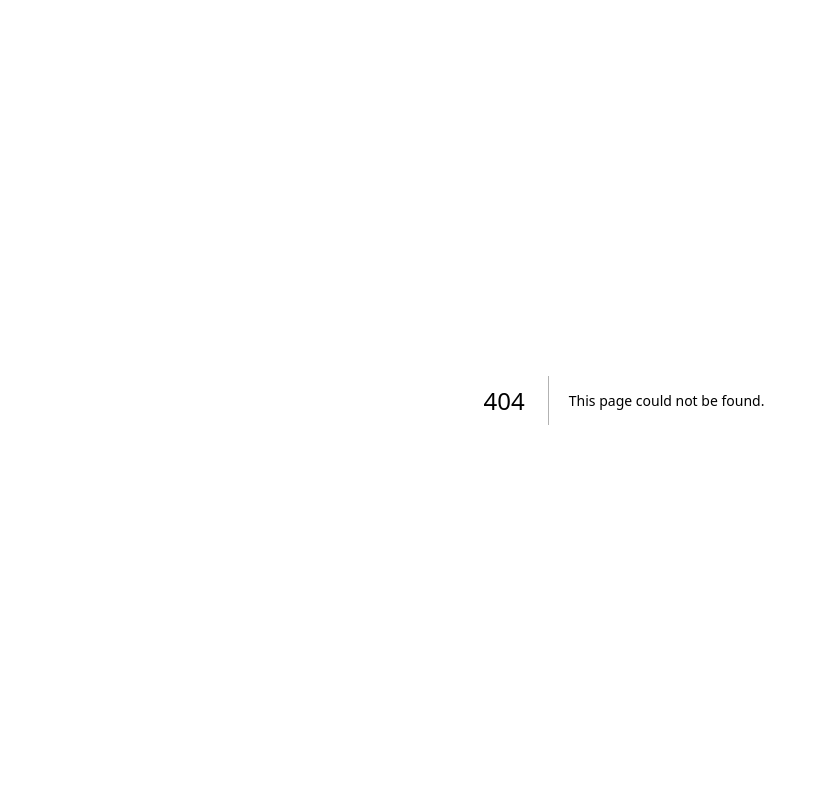
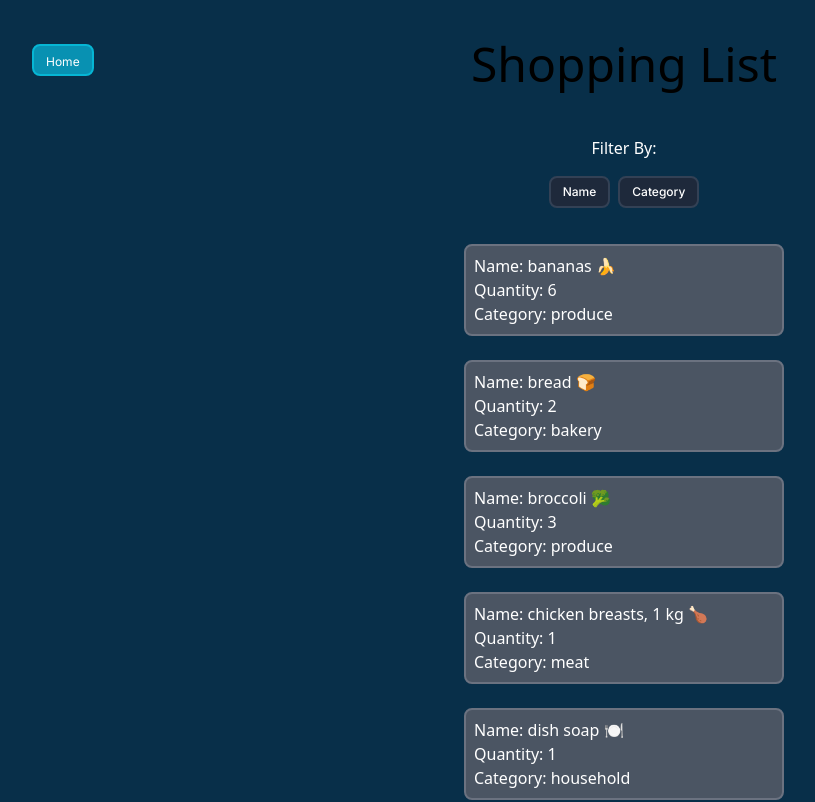
Before and after one commit to edwardmontilla/cprg306-assignments, a Next.js app: page /week6 in a window 1280 px wide. Before the commit this address had no page. Shown: the top 802 px of the page, without its empty margins (16-831 px from the left). Built offline with nearby package versions, Linux system fonts and the light colour scheme.

Commit message:
updated week 6

```diff
--- /dev/null
+++ b/app/week6/item-list.js
@@ -0,0 +1,49 @@
+"use client";
+
+import { useState } from "react";
+import Item from "./item.js";
+import items from "./items.json";
+
+export default function ItemList() {
+
+    const [sortBy, setSortBy] = useState("name");
+
+    if (sortBy === "name") {
+        items.sort((a, b) => a.name.localeCompare(b.name));
+    }
+    else if (sortBy === "category") {
+        items.sort((a,b) => a.category.localeCompare(b.category));
+    }
+
+    return (
+        <>
+            <div class="flex items-center justify-center mb-4">
+                <p class="font-sans"> Filter By: </p>
+            </div>
+            <div class="flex items-center justify-center space-x-2 mb-6">
+                <button
+                    onClick={() => setSortBy("name")}
+                    class="text-xs text-white bg-slate-800 border-2 border-slate-700 h-8 w-13 max-w-s px-3 rounded-lg hover:bg-cyan-700">
+                        Name</button>
+
+                <button
+                    onClick={() => setSortBy("category")}
+                    class="text-xs text-white bg-slate-800 border-2 border-slate-700 h-8 w-13 max-w-s px-3 rounded-lg hover:bg-cyan-700">
+                        Category</button>
+            </div>
+            <div>
+                {items.map((item) => (
+                    <Item
+                        name={item.name}
+                        quantity={item.quantity}
+                        category={item.category}
+                    />
+                ))}
+            </div>
+
+
+
+        </>
+    );
+
+}
--- /dev/null
+++ b/app/week6/item.js
@@ -0,0 +1,14 @@
+
+export default function Item ({ name, quantity, category }) {
+    return (
+        <main class="flex items-center justify-center">
+            <div class="bg-gray-600 border-2 border-gray-500 w-full max-w-xs m-3 p-2 rounded-lg">
+                <div class="font-sans">
+                    <p>Name: {name}</p>
+                    <p>Quantity: {quantity}</p>
+                    <p>Category: {category}</p>
+                </div>
+            </div>
+        </main>
+    );
+}
--- /dev/null
+++ b/app/week6/items.json
@@ -0,0 +1,74 @@
+[
+    {
+      "id": "1h2GJKH12gkHG31h1H",
+      "name": "milk, 4 L 🥛",
+      "quantity": 1,
+      "category": "dairy"
+    },
+    {
+      "id": "2KJH3k2j3H1k2J3K1H",
+      "name": "bread 🍞",
+      "quantity": 2,
+      "category": "bakery"
+    },
+    {
+      "id": "3h2KJH3k2j3H1k2J3",
+      "name": "eggs, dozen 🥚",
+      "quantity": 2,
+      "category": "dairy"
+    },
+    {
+      "id": "4k2J3K1H2GJKH12gk",
+      "name": "bananas 🍌",
+      "quantity": 6,
+      "category": "produce"
+    },
+    {
+      "id": "5H1h1H2KJH3k2j3H",
+      "name": "broccoli 🥦",
+      "quantity": 3,
+      "category": "produce"
+    },
+    {
+      "id": "6H1k2J3K1H2GJKH1",
+      "name": "chicken breasts, 1 kg 🍗",
+      "quantity": 1,
+      "category": "meat"
+    },
+    {
+      "id": "7gkHG31h1H2KJH3k",
+      "name": "pasta sauce 🍝",
+      "quantity": 3,
+      "category": "canned goods"
+    },
+    {
+      "id": "8j3H1k2J3K1H2GJK",
+      "name": "spaghetti, 454 g 🍝",
+      "quantity": 2,
+      "category": "dry goods"
+    },
+    {
+      "id": "9H12gkHG31h1H2KJ",
+      "name": "toilet paper, 12 pack 🧻",
+      "quantity": 1,
+      "category": "household"
+    },
+    {
+      "id": "10H3k2j3H1k2J3K1",
+      "name": "paper towels, 6 pack",
+      "quantity": 1,
+      "category": "household"
+    },
+    {
+      "id": "11k2J3K1H2GJKH12",
+      "name": "dish soap 🍽️",
+      "quantity": 1,
+      "category": "household"
+    },
+    {
+      "id": "12GJKH12gkHG31h1",
+      "name": "hand soap 🧼",
+      "quantity": 4,
+      "category": "household"
+    }
+  ]
--- /dev/null
+++ b/app/week6/new-item.js
@@ -0,0 +1,130 @@
+
+"use client";
+
+import { useState } from "react";
+
+export default function NewItem() {
+    const [name, setName] = useState("");
+    const [quantity , setQuantity] = useState("1");
+    const [category, setCategory] = useState("Produce");
+    const [itemCreated, setItemCreated] = useState(false);
+
+    const handleSubmit = (event) => { event.preventDefault();
+
+        const newItem = {
+            name,
+            quantity,
+            category,
+        };
+        console.log(newItem);
+        setItemCreated(true);
+
+        alert(`Added ${quantity} piece(s) of ${name} to ${category}`);
+
+        {/* For future reference, alert timeout 3 sec.
+        setTimeout(() => {
+            setItemCreated(false);
+        }, 3000);
+        */}
+
+        setName("");
+        setQuantity("1");
+        setCategory("Produce");
+
+        setItemCreated(false);
+    };
+
+    const handleNameChange = (event) => { setName(event.target.value);
+    };
+    const handleQuantityChange = (event) => { setQuantity(event.target.value);
+    };
+    const handleCategoryChange = (event) => { setCategory(event.target.value);
+    };
+
+
+    return (
+
+        <main>
+            <div>
+                {/* This will be an optional alert which I removed for future reference
+                {itemCreated && (
+                    <div className="bg-sky-900 absolute top-0 mt-7 p-3 font-sans text-slate-100 text-2xl flex items-center justify-center">
+                        Item Created!
+                    </div>
+                )}
+                */}
+
+                <div className="min-h-screen bg-sky-950">
+                    <div className="flex justify-center">
+                        <div className="w-full max-w-md bg-gray-600 border-2 border-gray-500 p-7 rounded-lg shadow-md mt-10">
+
+                            <form onSubmit={handleSubmit}>
+
+                                <div className="font-sans pb-7">
+
+                                    <h1 className="text-slate-100 text-3xl text-gray-800 font-sans mb-5">Add New Item</h1>
+
+                                    <div>
+                                        <p className="text-slate-100 text-m text-gray-800 mb-1">Select Category</p>
+
+                                        <select className="text-gray-800 p-1 mb-7 border-zinc-400 border-2 rounded-md"
+                                            value={category}
+                                            onChange={handleCategoryChange}>
+                                                <option value="Produce">Produce</option>
+                                                <option value="Dairy">Dairy</option>
+                                                <option value="Bakery">Bakery</option>
+                                                <option value="Meat">Meat</option>
+                                                <option value="Frozen Foods">Frozen Foods</option>
+                                                <option value="Canned Foods">Canned Foods</option>
+                                                <option value="Dry Goods">Dry Goods</option>
+                                                <option value="Beverages">Beverages</option>
+                                                <option value="Snacks">Snacks</option>
+                                                <option value="Household">Household</option>
+                                                <option value="Other">Other</option>
+                                        </select>
+
+                                        <p className="text-slate-100 text-m text-gray-800">Enter Item Name:</p>
+                                        <input
+                                            type="text"
+                                            placeholder="Apple"
+                                            required
+                                            className="text-gray-800 w-4/5 border-zinc-400 border-2 rounded-md p-1 mb-7"
+                                            value={name}
+                                            onChange={handleNameChange}
+                                        />
+
+                                        <p className="text-slate-100 text-m text-gray-800">Qty:</p>
+                                        <input
+                                            type="number"
+                                            min="1" max="99"
+                                            required
+                                            className="text-gray-800 w-30 border-zinc-400 border-2 rounded-md p-1 mb-10"
+                                            value={quantity}
+                                            onChange={handleQuantityChange}
+                                        />
+
+                                    </div>
+
+                                    <button
+                                        type="submit"
+                                        onClick={handleSubmit}
+                                        className="bg-slate-700 hover:bg-slate-500 text-slate-100 border-zinc-300 p-2 ml-1 border rounded-md w-15">
+                                        Add
+                                    </button>
+
+                                </div>
+                            </form>
+
+                        </div>
+
+                    </div>
+                </div>
+            </div>
+
+        </main>
+
+    )
+
+
+
+}
--- /dev/null
+++ b/app/week6/page.js
@@ -0,0 +1,26 @@
+import Link from "next/link.js";
+import ItemList from "./item-list.js";
+
+
+export default function Page() {
+    return (
+
+        <main class="h-full bg-sky-950">
+
+            <div class="flex items-center justify-center p-3 pt-10 mb-9">
+                <h1 class="text-5xl font-sans">Shopping List</h1>
+
+            </div>
+            <div class="font-medium pb-20 text-white">
+                <ItemList />
+            </div>
+
+            <div class="absolute left-9 top-8">
+                <button class="text-xs text-white bg-cyan-600 border-2 border-cyan-500 h-8 w-13 max-w-s m-3 py-2 px-3 rounded-lg hover:bg-cyan-700">
+                    <Link href="/">Home</Link></button>
+
+            </div>
+
+        </main>
+    )
+}
```
